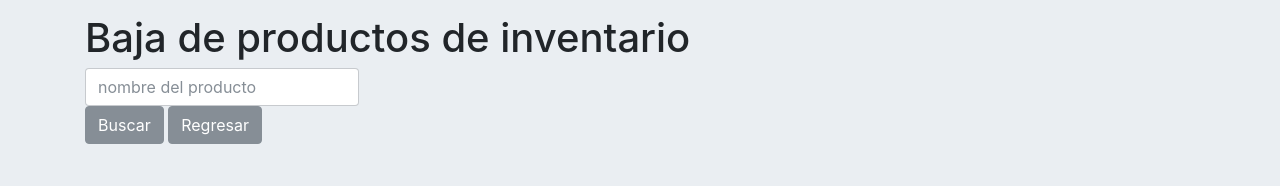
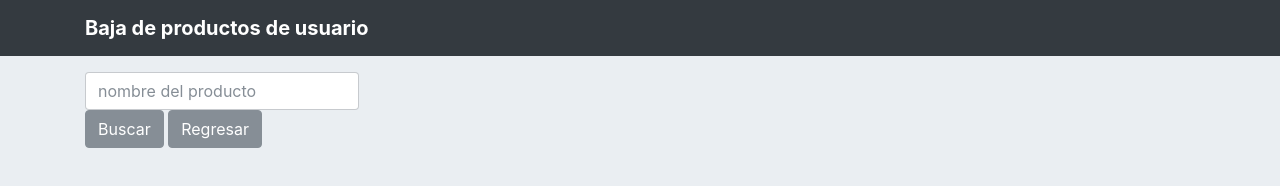
Before and after one commit to CubicNev/Tienda, a plain HTML site: page Tienda/bajas.html in a window 1280 px wide. Drawn offline with Linux system fonts and the light colour scheme.

Commit message:
Update bajas.html

```diff
--- a/Tienda/bajas.html
+++ b/Tienda/bajas.html
@@ -8,10 +8,19 @@
     </head>
 
     <body style="background-color:#eaeef2;">
+        <header>
+        <div class="navbar navbar-dark bg-dark box-shadow">
+          <div class="container d-flex justify-content-between">
+            <a href="#" class="navbar-brand d-flex align-items-center">
+              <!--Foto-->
+              <strong>Baja de productos de usuario</strong>
+            </a>
+          </div>
+        </div>
+    </header>
         <div class="container">
             <div class="row mt-3">
                 <div class="col-12 justify-content-center">
-                    <h1>Baja de productos de inventario</h1>
                     <form action="" class="form-inline">
                         <input type="text" class="form-control mr-3" name="correo" id="nombre" placeholder="nombre del producto">
 
```
